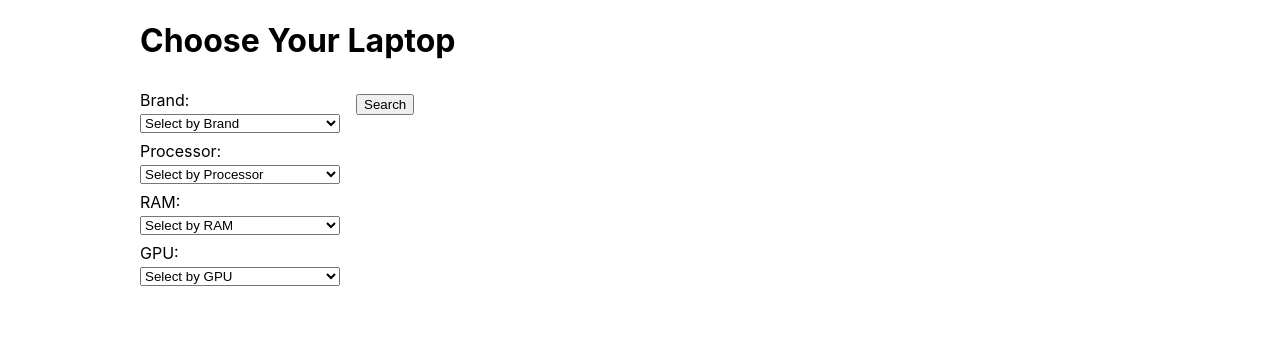
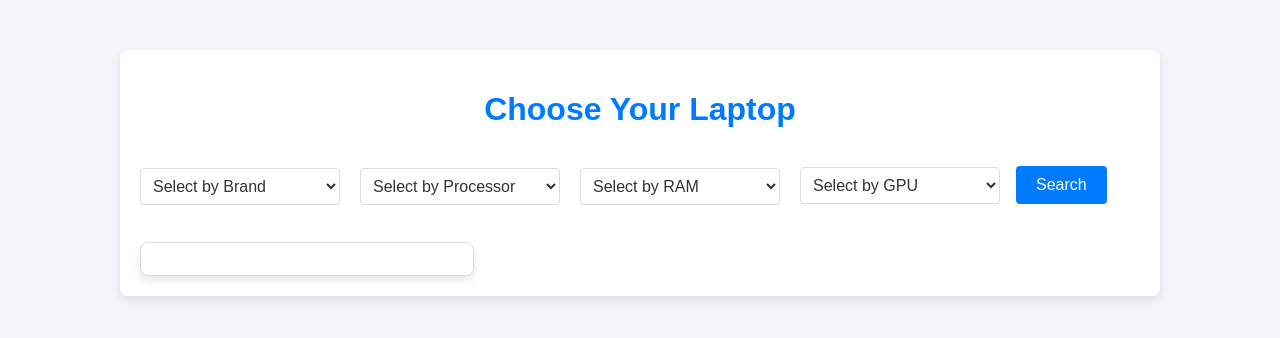
Before and after one commit to MalinduHettiarachchi/ApexiStore, a React (Create React App) app in the folder frontend/: page / in a window 1280 px wide. Shown: the top 338 px of the page. Built offline with nearby package versions, Linux system fonts and the light colour scheme.

Commit message:
UI desing

```diff
--- a/frontend/src/components/HomePage.css
+++ b/frontend/src/components/HomePage.css
@@ -1,13 +1,41 @@
+:root {
+  --primary-color: #007bff;
+  --primary-color-hover: #0056b3;
+  --background-color: #f4f4f9;
+  --card-background-color: #ffffff;
+  --text-color: #333;
+  --border-color: #ddd;
+}
+
+body {
+  background-color: var(--background-color);
+  font-family: 'Arial', sans-serif;
+  margin: 0;
+  padding: 0;
+}
+
 .HomePage {
-    max-width: 1000px; /* Adjust as needed */
+  max-width: 1000px;
   margin: 0 auto;
+  padding: 20px;
+  margin-top: 50px;
+  background-color: var(--card-background-color);
+  border-radius: 8px;
+  box-shadow: 0 4px 8px rgba(0, 0, 0, 0.1);
+  font-size: 16px;
+}
+
+h1.h1 {
+  text-align: center;
+  color: var(--primary-color);
 }
 
 form {
   display: flex;
-    flex-wrap: wrap; /* Allows wrapping if space is constrained */
-    gap: 16px; /* Space between elements */
-    align-items: center; /* Align items vertically centered */
+  flex-wrap: wrap;
+  gap: 16px;
+  align-items: center;
+  margin-top: -10px;
 }
 
 label {
@@ -16,29 +44,56 @@
   margin: 8px 0;
 }
 
-  input,
 select {
-    margin-top: 4px;
-    box-sizing: border-box; /* Includes padding and border in width calculation */
-  }
-
-  select {
-    width: 200px; /* Adjust size as needed */
-  }
-
-  input.processor {
-    width: 300px; /* Adjust size as needed */
-  }
-
-  input.ram {
-    width: 250px; /* Adjust size as needed */
-  }
-
-  input.gpu {
-    width: 280px; /* Adjust size as needed */
+  width: 200px;
+  padding: 8px;
+  border-radius: 4px;
+  border: 1px solid var(--border-color);
+  font-size: 16px;
+  background-color: var(--card-background-color);
+  color: var(--text-color);
 }
 
 button {
-    margin-top: 12px;
-    align-self: flex-start; /* Aligns button to the start of the row */
+  margin-top: -6px;
+  padding: 10px 20px;
+  background-color: var(--primary-color);
+  color: #fff;
+  border: none;
+  border-radius: 4px;
+  cursor: pointer;
+  font-size: 16px;
+  transition: background-color 0.3s ease;
 }
+
+button:hover {
+  background-color: var(--primary-color-hover);
+}
+
+.laptop-details {
+  margin-top: 5px;
+}
+
+.card {
+  border: 1px solid var(--border-color);
+  border-radius: 8px;
+  box-shadow: 0 4px 8px rgba(0, 0, 0, 0.1);
+  padding: 16px;
+  max-width: 300px;
+  background-color: var(--card-background-color);
+  font-size: 15px;
+}
+
+.card ul {
+  list-style: none;
+  padding: 0;
+  margin: 0;
+}
+
+.card li {
+  margin-bottom: 8px;
+}
+
+.card strong {
+  color: var(--text-color);
+}
--- a/frontend/src/components/HomePage.js
+++ b/frontend/src/components/HomePage.js
@@ -1,7 +1,7 @@
 import React, { useState } from 'react';
 import axios from 'axios';
 import { motion, useAnimation } from 'framer-motion';
-import '../components/HomePage.css'; // Adjust path if needed
+import '../components/HomePage.css';
 
 function HomePage() {
   const [formData, setFormData] = useState({
@@ -11,7 +11,9 @@ function HomePage() {
     gpu: ''
   });
 
-  const [predictedPrice, setPredictedPrice] = useState('');
+  const [result, setResult] = useState({
+    details: {}
+  });
 
   const brandControls = useAnimation();
   const processorControls = useAnimation();
@@ -29,7 +31,9 @@ function HomePage() {
     e.preventDefault();
     axios.post('http://127.0.0.1:5000/predict', formData)
       .then(response => {
-        setPredictedPrice(`The predicted price for the specified configuration is: €${response.data.predicted_price}`);
+        setResult({
+          details: response.data.details
+        });
       })
       .catch(error => {
         console.error('There was an error making the request!', error);
@@ -39,24 +43,23 @@ function HomePage() {
   const handleFocus = (controls) => {
     controls.start({
       scale: 1.1,
-      transition: { duration: 0.2 },
+      transition: { duration: 0.2},
     });
   };
 
   const handleBlur = (controls) => {
     controls.start({
       scale: 1,
-      transition: { duration: 0.2 },
+      transition: { duration: 0.5 },
     });
   };
 
   return (
     <div className="HomePage">
-      <h1>Choose Your Laptop</h1>
-      <form onSubmit={handleSubmit}>
+      <h1 className='h1'>Choose Your Laptop</h1>
+      <form className = 'form' onSubmit={handleSubmit}>
         <motion.div className="form-group">
           <label>
-            Brand:
             <motion.select
               name="brand"
               value={formData.brand}
@@ -65,6 +68,8 @@ function HomePage() {
               onBlur={() => handleBlur(brandControls)}
               required
               animate={brandControls}
+              style={{marginTop:'20px'}}
+              className="select-brand"
             >
               <option value="">Select by Brand</option>
               <option value="Acer">Acer</option>
@@ -78,7 +83,6 @@ function HomePage() {
             </motion.select>
           </label>
           <label>
-            Processor:
             <motion.select
               name="processor"
               value={formData.processor}
@@ -87,14 +91,15 @@ function HomePage() {
               onBlur={() => handleBlur(processorControls)}
               required
               animate={processorControls}
+              style={{marginLeft:'220px',marginTop:'-45px'}}
+              className="select-processor"
             >
               <option value="">Select by Processor</option>
-              <option value="Intel i3">Intel i3</option>
+              <option value="Intel Core i3">Intel Core i3</option>
               <option value="Intel Core i5">Intel Core i5</option>
-              <option value="Intel Core i5 2.3GHz">Intel Core i5 2.3GHz</option>
-              <option value="Intel Core i5 7200U 2.5GHz">Intel Core i5 7200U 2.5GHz</option>
-              <option value="Intel i7">Intel i7</option>
-              <option value="Intel i9">Intel i9</option>
+              <option value="Intel Core i7">Intel Core i7</option>
+              <option value="Intel Celeron Dual Core">Intel Celeron Dual Core</option>
+              <option value="Intel Pentium Quad Core">Intel Pentium Quad Core</option>
               <option value="AMD Ryzen 3">AMD Ryzen 3</option>
               <option value="AMD Ryzen 5">AMD Ryzen 5</option>
               <option value="AMD Ryzen 7">AMD Ryzen 7</option>
@@ -102,7 +107,6 @@ function HomePage() {
             </motion.select>
           </label>
           <label>
-            RAM:
             <motion.select
               name="ram"
               value={formData.ram}
@@ -111,6 +115,8 @@ function HomePage() {
               onBlur={() => handleBlur(ramControls)}
               required
               animate={ramControls}
+              style={{marginLeft:'440px',marginTop:'-53px'}}
+              className="select-ram"
             >
               <option value="">Select by RAM</option>
               <option value="4GB">4GB</option>
@@ -122,7 +128,6 @@ function HomePage() {
             </motion.select>
           </label>
           <label>
-            GPU:
             <motion.select
               name="gpu"
               value={formData.gpu}
@@ -131,12 +136,20 @@ function HomePage() {
               onBlur={() => handleBlur(gpuControls)}
               required
               animate={gpuControls}
+              style={{marginLeft:'660px',marginTop:'-62px'}}
+              className="select-gpu"
             >
               <option value="">Select by GPU</option>
-              <option value="Integrated">Integrated</option>
+              <option value="Intel HD Graphics 400">Intel HD Graphics 400</option>
+              <option value="Intel HD Graphics 500">Intel HD Graphics 500</option>
+              <option value="Intel HD Graphics 520">Intel HD Graphics 520</option>
+              <option value="Intel HD Graphics 620">Intel HD Graphics 620</option>
               <option value="Intel Iris Plus Graphics 640">Intel Iris Plus Graphics 640</option>
-              <option value="NVIDIA GeForce GTX 1650">NVIDIA GeForce GTX 1650</option>
-              <option value="NVIDIA GeForce GTX 1660">NVIDIA GeForce GTX 1660</option>
+              <option value="Nvidia GeForce 940MX">Nvidia GeForce 940MX</option>
+              <option value="Nvidia GeForce MX130">Nvidia GeForce MX130</option>
+              <option value="Nvidia GeForce MX150">Nvidia GeForce MX150</option>
+              <option value="Nvidia GeForce GTX 1050">Nvidia GeForce GTX 1050</option>
+              <option value="Nvidia GeForce GTX 1070">Nvidia GeForce GTX 1070</option>
               <option value="NVIDIA GeForce RTX 2060">NVIDIA GeForce RTX 2060</option>
               <option value="NVIDIA GeForce RTX 3060">NVIDIA GeForce RTX 3060</option>
               <option value="AMD Radeon RX 5500M">AMD Radeon RX 5500M</option>
@@ -145,9 +158,19 @@ function HomePage() {
             </motion.select>
           </label>
         </motion.div>
-        <button type="submit">Search</button>
+        <button className='submit' type="submit">Search</button>
       </form>
-      {predictedPrice && <h2>{predictedPrice}</h2>}
+      {result.details && (
+        <div className="laptop-details">
+          <div className="card">
+            <ul>
+              {Object.keys(result.details).map(key => (
+                <li key={key}><strong>{key}:</strong> {result.details[key]}</li>
+              ))}
+            </ul>
+          </div>
+        </div>
+      )}
     </div>
   );
 }
```
Also changed, not shown: 1 other file (tests, documents, lock files or other folders). Lines whose indentation alone changed are shown as unchanged.
